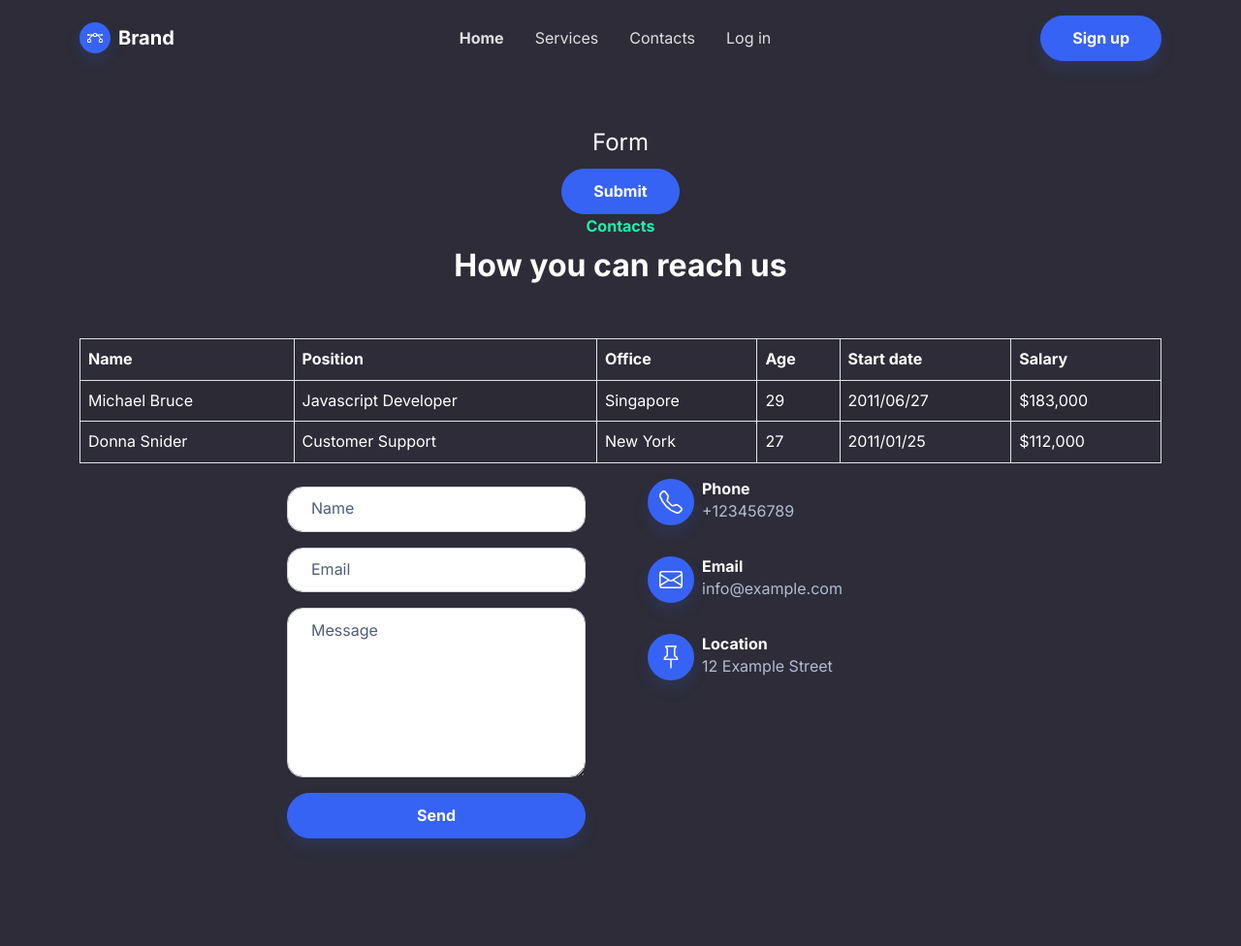
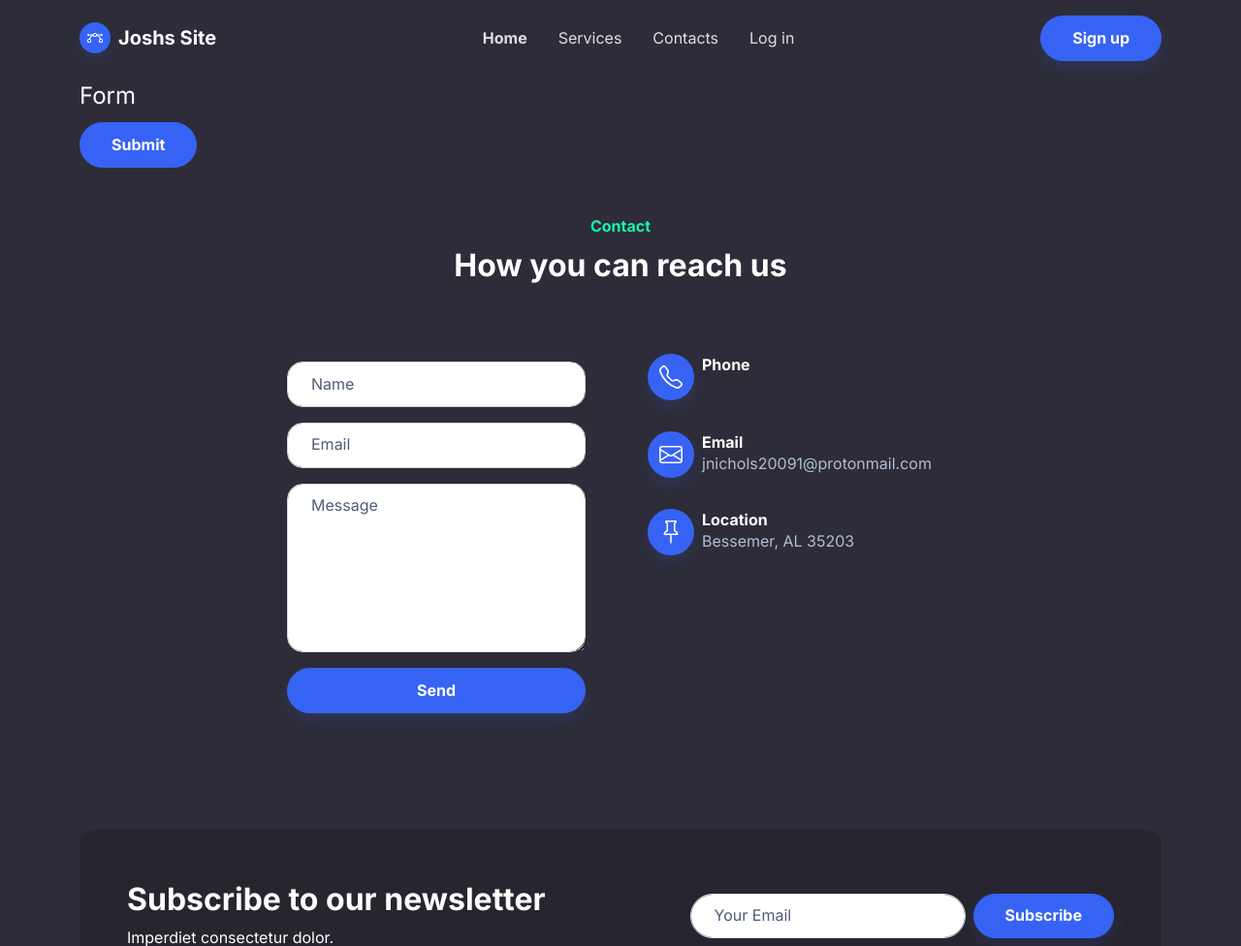
Before and after one commit to jnichols20091/djangowebsite, a Django app: template templates/index-app.html in a window 1280 px wide. Shown: the top 976 px of the page at 97% size. Run offline with Django 4.2, Linux system fonts and the light colour scheme; the template is opened without the code that fills it, so the values that code supplies are empty; some libraries are stand-ins or nearby versions.

Commit message:
Stylings with dreamweaver

```diff
--- /dev/null
+++ b/templates/_notes/ccLibSync.xml
@@ -0,0 +1,6 @@
+<?xml version="1.0" encoding="UTF-8" standalone="no" ?>
+<CCLibSyncEntry>
+
+  <syncentry adobeStockID="" creationTime="1570486416948" elementRef="cloud-asset://public.adobecc.com/assets/adobe-libraries/a3f9dbc4-cdc0-40dc-65ea-23f8b7e95ac6;node=411f698e-7218-4e9b-a71e-a394d1cf8de3" filename="top h5" formatType="5" height="4096" isOptimized="FALSE" isUnlicensedStockAsset="FALSE" libraryName="Faces by Dan Stiles" linkUpdateStatus="FALSE" localCCLibPath="C:/Users/jnich/AppData/Roaming/Adobe/Creative Cloud Libraries/LIBS/6E1B285663E717970A495CC6_AdobeID/public.adobecc.com/renditions/a3f9dbc4-cdc0-40dc-65ea-23f8b7e95ac6/1760163d-854e-4f99-81e8-ab00196b57fb.png" localSitePath="C:\Users\jnichols20091\Desktop\PythonProjects\DjangoWebsite\djangowebsite\djangowebsite\templates\images\top_h5.png" modifiedTime="1570486427580" primaryType="application/illustrator" siteName="Unnamed Site 2" type="image" width="8192"/>
+
+</CCLibSyncEntry>
--- a/templates/index-app.html
+++ b/templates/index-app.html
@@ -18,7 +18,7 @@
         <div class="container"><a class="navbar-brand d-flex align-items-center" href="/"><span class="bs-icon-sm bs-icon-circle bs-icon-primary shadow d-flex justify-content-center align-items-center me-2 bs-icon"><svg xmlns="http://www.w3.org/2000/svg" width="1em" height="1em" fill="currentColor" viewBox="0 0 16 16" class="bi bi-bezier">
                         <path fill-rule="evenodd" d="M0 10.5A1.5 1.5 0 0 1 1.5 9h1A1.5 1.5 0 0 1 4 10.5v1A1.5 1.5 0 0 1 2.5 13h-1A1.5 1.5 0 0 1 0 11.5v-1zm1.5-.5a.5.5 0 0 0-.5.5v1a.5.5 0 0 0 .5.5h1a.5.5 0 0 0 .5-.5v-1a.5.5 0 0 0-.5-.5h-1zm10.5.5A1.5 1.5 0 0 1 13.5 9h1a1.5 1.5 0 0 1 1.5 1.5v1a1.5 1.5 0 0 1-1.5 1.5h-1a1.5 1.5 0 0 1-1.5-1.5v-1zm1.5-.5a.5.5 0 0 0-.5.5v1a.5.5 0 0 0 .5.5h1a.5.5 0 0 0 .5-.5v-1a.5.5 0 0 0-.5-.5h-1zM6 4.5A1.5 1.5 0 0 1 7.5 3h1A1.5 1.5 0 0 1 10 4.5v1A1.5 1.5 0 0 1 8.5 7h-1A1.5 1.5 0 0 1 6 5.5v-1zM7.5 4a.5.5 0 0 0-.5.5v1a.5.5 0 0 0 .5.5h1a.5.5 0 0 0 .5-.5v-1a.5.5 0 0 0-.5-.5h-1z"></path>
                         <path d="M6 4.5H1.866a1 1 0 1 0 0 1h2.668A6.517 6.517 0 0 0 1.814 9H2.5c.123 0 .244.015.358.043a5.517 5.517 0 0 1 3.185-3.185A1.503 1.503 0 0 1 6 5.5v-1zm3.957 1.358A1.5 1.5 0 0 0 10 5.5v-1h4.134a1 1 0 1 1 0 1h-2.668a6.517 6.517 0 0 1 2.72 3.5H13.5c-.123 0-.243.015-.358.043a5.517 5.517 0 0 0-3.185-3.185z"></path>
-                    </svg></span><span>Brand</span></a><button data-bs-toggle="collapse" class="navbar-toggler" data-bs-target="#navcol-1"><span class="visually-hidden">Toggle navigation</span><span class="navbar-toggler-icon"></span></button>
+                    </svg></span><span>Joshs Site&nbsp;</span></a><button data-bs-toggle="collapse" class="navbar-toggler" data-bs-target="#navcol-1"><span class="visually-hidden">Toggle navigation</span><span class="navbar-toggler-icon"></span></button>
             <div class="collapse navbar-collapse" id="navcol-1">
                 <ul class="navbar-nav mx-auto">
                     <li class="nav-item"><a class="nav-link active" href="index-app.html">Home</a></li>
@@ -29,54 +29,27 @@
             </div>
         </div>
     </nav>
-    <header class="bg-dark"></header>
-    <section class="py-5">
-        <div class="container">
-            <div class="row mb-5">
-                <div class="col-md-8 col-xl-6 text-center mx-auto">
-                    <div class="container">
+	<div class="container">
                         <form method="POST">
-                          <fieldset>
-                            <legend>Form</legend>
+<fieldset>
+      <legend style="color: !important">Form</legend>
                             {% csrf_token %}
                             {{ form.as_p }}
                             <button type="submit" class="btn btn-primary">Submit</button>
                           </fieldset>
                         </form>
                     </div>
-                    <p class="fw-bold text-success mb-2">Contacts</p>
+    <header class="bg-dark"></header>
+    <section class="py-5">
+        <div class="container">
+            <div class="row mb-5">
+                <div class="col-md-8 col-xl-6 text-center mx-auto">
+                    <p class="fw-bold text-success mb-2">Contact</p>
                     <h2 class="fw-bold">How you can reach us</h2>
                 </div>
-            </div><table id="example" class="table table-striped table-bordered" cellspacing="0" width="100%">
-        <thead>
-            <tr>
-                <th>Name</th>
-                <th>Position</th>
-                <th>Office</th>
-                <th>Age</th>
-                <th>Start date</th>
-                <th>Salary</th>
-            </tr>
-        </thead>
-            <tr>
-                <td>Michael Bruce</td>
-                <td>Javascript Developer</td>
-                <td>Singapore</td>
-                <td>29</td>
-                <td>2011/06/27</td>
-                <td>$183,000</td>
-            </tr>
-            <tr>
-                <td>Donna Snider</td>
-                <td>Customer Support</td>
-                <td>New York</td>
-                <td>27</td>
-                <td>2011/01/25</td>
-                <td>$112,000</td>
-            </tr>
-    </table>
-            <div class="row d-flex justify-content-center">
-                <div class="col-md-6 col-xl-4">
+            </div>
+<div class="row d-flex justify-content-center">
+        <div class="col-md-6 col-xl-4">
                     <div>
                         <form class="p-3 p-xl-4" method="post">
                             <div class="mb-3"><input class="form-control" type="text" id="name-1" name="name" placeholder="Name"></div>
@@ -94,7 +67,7 @@
                                 </svg></div>
                             <div class="px-2">
                                 <h6 class="fw-bold mb-0">Phone</h6>
-                                <p class="text-muted mb-0">+123456789</p>
+                                <p class="text-muted mb-0">&nbsp;</p>
                             </div>
                         </div>
                         <div class="d-flex align-items-center p-3">
@@ -103,7 +76,7 @@
                                 </svg></div>
                             <div class="px-2">
                                 <h6 class="fw-bold mb-0">Email</h6>
-                                <p class="text-muted mb-0">info@example.com</p>
+                                <p class="text-muted mb-0">jnichols20091@protonmail.com&nbsp;</p>
                             </div>
                         </div>
                         <div class="d-flex align-items-center p-3">
@@ -112,7 +85,7 @@
                                 </svg></div>
                             <div class="px-2">
                                 <h6 class="fw-bold mb-0">Location</h6>
-                                <p class="text-muted mb-0">12 Example Street</p>
+                                <p class="text-muted mb-0">Bessemer, AL 35203&nbsp; &nbsp;&nbsp;</p>
                             </div>
                         </div>
                     </div>
```
Also changed, not shown: db.sqlite3, joshsite/migrations/0001_initial.py (added), templates/List_Group/With_Checkboxes.png (added), templates/images/top_h5.png (added).
